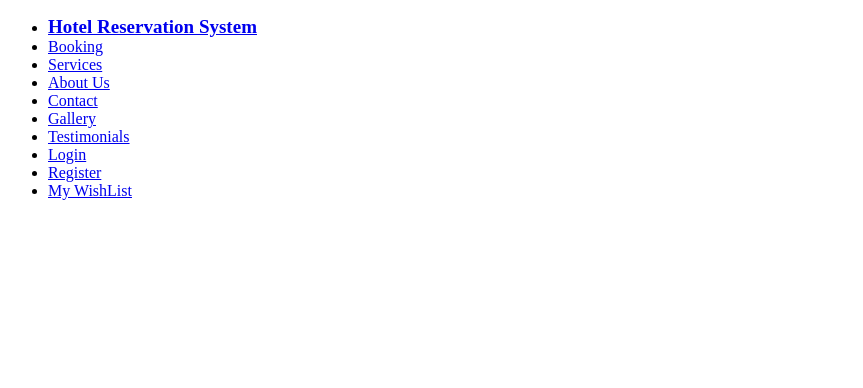
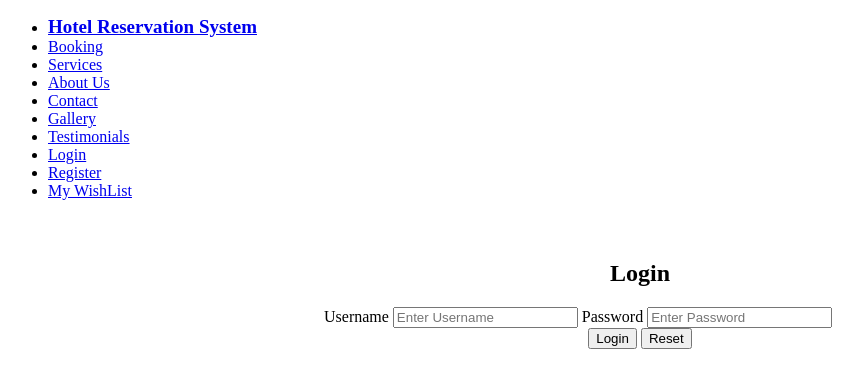
Before and after one commit to Amandeep98781/ASR_HotelReservationSystem_FP, a plain HTML site: page login.html in a window 1280 px wide. Shown: the whole page, without its empty margins (0-863 px from the left). Drawn offline with Linux system fonts and the light colour scheme.

Commit message:
labels and textbox added for login information

```diff
--- a/login.html
+++ b/login.html
@@ -6,6 +6,23 @@
     <meta http-equiv="X-UA-Compatible" content="IE=edge">
     <meta name="viewport" content="width=device-width, initial-scale=1.0">
     <title>Login</title>
+
+    <style>
+        .form-container {
+            margin-left: 25%;
+            margin-right: 25%;
+        }
+
+        .align-center {
+            text-align: center;
+        }
+
+        .section-margin-padding-top {
+            padding-top: 10px;
+            margin-top: 30px;
+            padding-bottom: 30px;
+        }
+    </style>
 </head>
 
 <body>
@@ -34,6 +51,27 @@
     </nav>
     <!--//HEADER-->
 
+    <!--LOGIN FORM-->
+    <div class="form-container section-margin-padding-top">
+        <h2 class="align-center">Login</h2>
+
+        <form>
+            <label for="username">Username</label>
+            <input type="text" id="username" name="username" required placeholder="Enter Username">
+
+            <label for="password">Password</label>
+            <input type="password" id="password" required name="password" placeholder="Enter Password">
+
+            <div class="align-center">
+                <input type="button" value="Login" name="login" id="login" class="btn btn-success">
+                <input type="reset" value="Reset" name="reset" id="reset" class="btn btn-dark">
+            </div>
+        </form>
+    </div>
+    <!--//LOGIN FORM-->
+
+    <div style="min-height: 30px;"></div>
+
 </body>
 
 </html>
```
